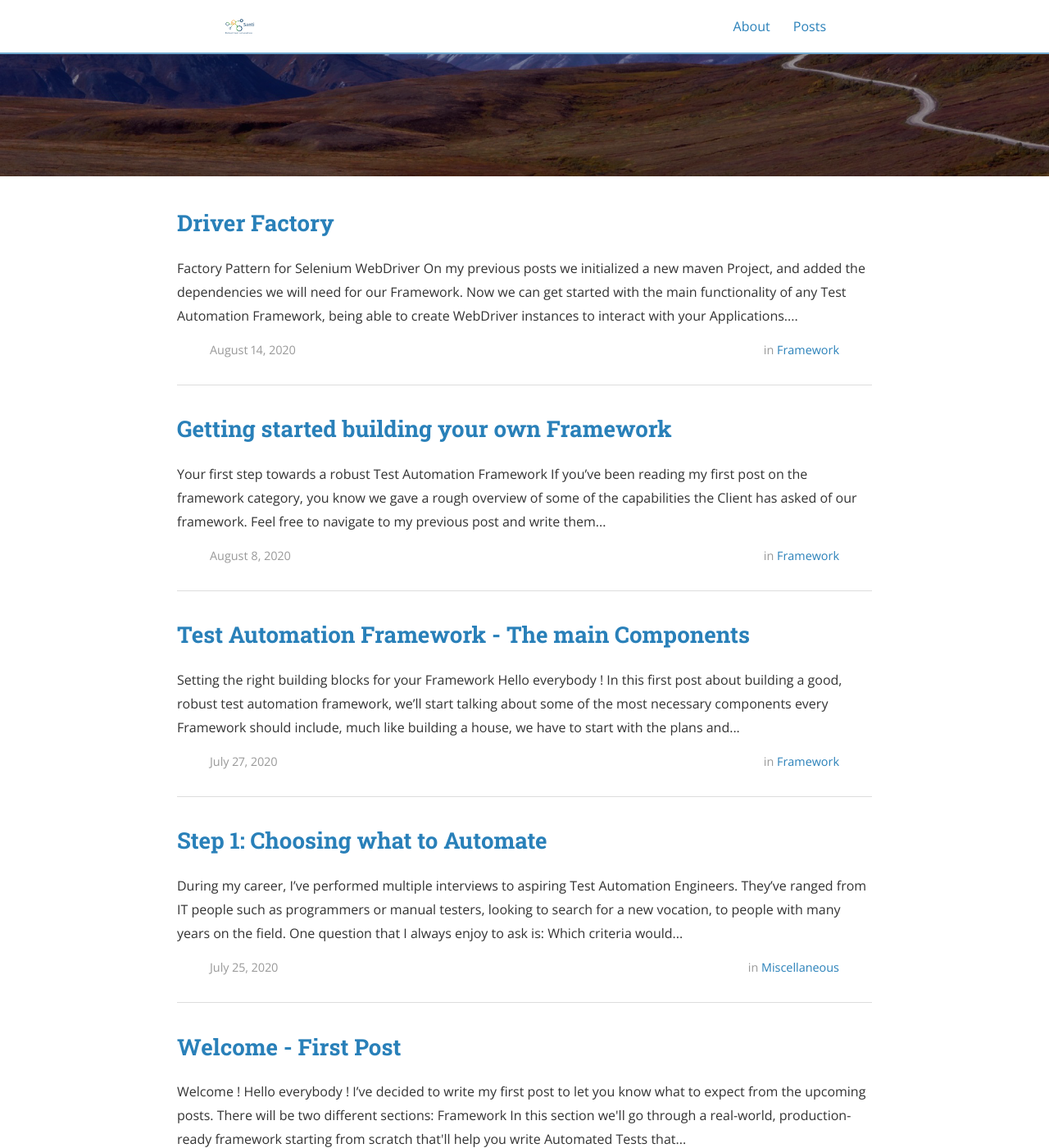
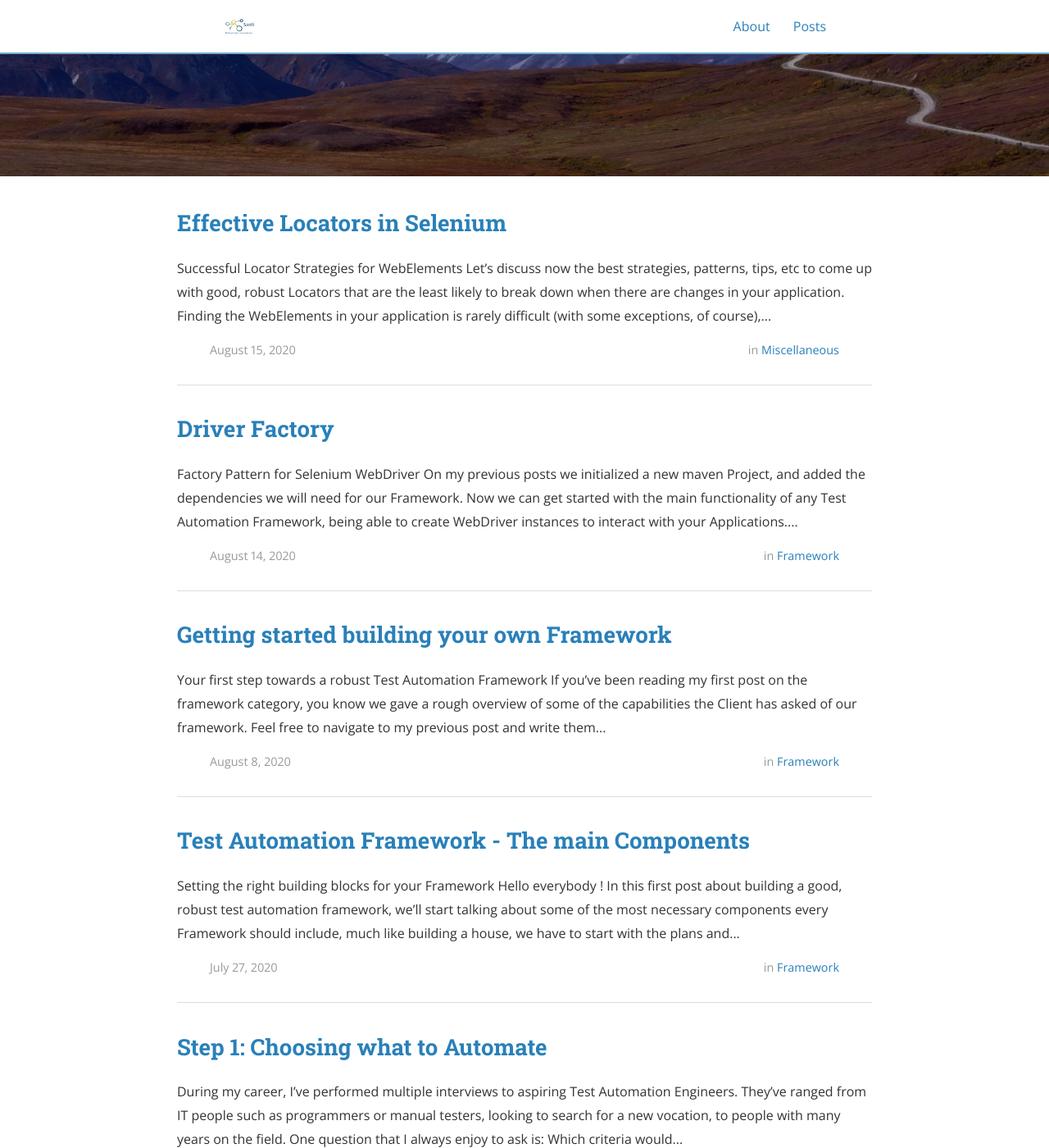
Before and after one commit to santiautomation/santiautomation.github.io, a Jekyll site: the page built from index.html, in a window 1280 px wide and 1400 px high, scrolled down 376 px. Shown: the whole window at 82% size. Built offline with Jekyll 4.4.1, drawn with Linux system fonts in a browser that asks for light colours; nearby versions of some CDN libraries; the list of posts is cut into pages by our own code; some of the changed lines change nothing that is shown; some of the changed text lies outside the part shown.

Commit message:
Locator Strategies Post

```diff
--- a/_layouts/default.html
+++ b/_layouts/default.html
@@ -13,6 +13,8 @@
 
     {% include footer.html %}
 
+	<form style="border:1px solid #ccc;padding:3px;text-align:center;" action="https://feedburner.google.com/fb/a/mailverify" method="post" target="popupwindow" onsubmit="window.open('https://feedburner.google.com/fb/a/mailverify?uri=RobustTestAutomationWithJava', 'popupwindow', 'scrollbars=yes,width=550,height=520');return true"><p>Enter your email address to receive an email when new content is posted:</p><p><input type="text" style="width:240px;margin-left: auto;margin-right: auto;" name="email"/></p><input type="hidden" value="RobustTestAutomationWithJava" name="uri"/><input type="hidden" name="loc" value="en_US"/><input type="submit" value="Subscribe" /><p>Delivered by <a href="https://feedburner.google.com" target="_blank">FeedBurner</a></p></form>
+
   </body>
 
 </html>
--- /dev/null
+++ b/_posts/2020-08-15-Locator Strategies .md
@@ -0,0 +1,115 @@
+---
+layout: post
+title:  "Effective Locators in Selenium"
+date:   2020-08-15T00:00:52-03:00
+author: Santiago L. Schumacher
+categories: miscellaneous
+---
+
+<h2>Successful Locator Strategies for WebElements</h2>
+
+Let's discuss now the best strategies, patterns, tips, etc to come up with good, robust Locators that are the least likely to break down when there are
+changes in your application.
+
+Finding the WebElements in your application is rarely difficult (with some exceptions, of course), but, knowing how to write <strong>great</strong> locators, thinking ahead,
+and keeping things organized can be troublesome.
+
+I will try to detail here some of the tips I always think of before writing a locator.
+
+If you are not new to the Selenium world, you've likely already read about the following available <strong>Locator Strategies</strong>:
+
+<ul>
+<li><strong>ID</strong></li>
+<li><strong>NAME</strong></li>
+<li><strong>LINKTEXT</strong></li>
+<li><strong>PARTIAL LINKTEXT</strong></li>
+<li><strong>TAG NAME</strong></li>
+<li><strong>CLASS NAME</strong></li>
+<li><strong>CSS</strong></li>
+<li><strong>XPATH</strong></li>
+</ul>
+
+You probably also read about the Order (in terms of relevance) in which to choose them, if all are available:
+<blockquote>
+ID > NAME > CLASS NAME > LINKTEXT > CSS > XPATH
+</blockquote>
+
+I do not intend to go against the grain here, however, keep the following in mind:
+
+<ul>
+<li>ID's are always your safest bet, BUT: <br/>
+	- They are not always unique: Althought a bad practice in Web Development, it is possible to have multiple elements sharing the same ID in one single page <br/>
+	- Some Websites, specially the ones that create content for you, such as ERP's (Enterprise Resource Planning) and CRM (Customer Relationship Management), or are created dynamically, will generate ID's for the Web Developers. That means, for us, that the ID will change every time you reload your page. Lucky for us this easy to tell, as they will always look something like <strong>"SomeId_123456"</strong>. If your id is concatenated with some numbers or a large set of characters, <strong>do not use ID strategy</strong></li>
+<li>Name and Class Name are often repetead in other elements. Keep this in mind before using them.</li>
+<li>Choosing when to use CSS or XPATH comes out to personal preference. The difference in performance is negligible, in fact, XPATH in many circumstances comes out on top of CSS, so, you are safe to ignore the haters here</li>
+<li>XPATH is the <strong>only</strong> locator able to find any web element, on any page. Making it the most exhaustive one, and useful for the trickiest elements</li>
+</ul>
+
+
+<section class="tips-container">
+    <div class="tip"> <strong> Tip: </strong><br/>{% raw %}When using Selenium's Page Factory, replace your wordy <code>@FindBy(how = How.ID, using = "recipient-email")</code>,
+	with the shorter, more readable form <code>@FindBy(id = "recipient-email")</code> {% endraw %}
+	</div>
+</section>
+<br/>
+<h3>A Case For XPATH's</h3>
+
+I won't discuss much about ID's or Class Names here since there really isn't much to talk about, instead, let me play devil's advocate. Personally, I've mostly used
+<strong>XPATH</strong>. I've already stated some of my reasonings, but to sum up:
+
+<div>
+<ol>
+	<li>Performance-wise, in general, CSS does better than XPATH. The difference between the two of them is, however, negligible. No one, in the history on Test Automation, has ever said that a test ran too slow because of the Locators.
+	If you're a numbers kind of guy, you can find the Math in posts such as <a href ="http://elementalselenium.com/tips/33-xpath-vs-css-revisited">here</a>. So, the next time you hear someone complain about how slow
+	XPATH is, you can remind him that the bottleneck will <strong>always</strong> be loading the page itself, never the locators. This should never be on the table.</li>
+	<li>XPATH's are able to find Elements by text, which is extremely useful. Consider the case where you got data from a Database or API, and need to compare it against your UI. Add this to the
+	fact that you can also add other filters to the text, such as <code>contains</code>.  You will find explanations of each of them on my <a href='https://docs.google.com/spreadsheets/d/13a-wUwPx-9BIpa4odchN-mmnEZd2j8KHH9uO_RNBblg/edit?usp=sharing'>XPATH CHEATSHEET</a></li>
+	<li>With XPATH you can find parent elements, or ancestors, which is not possible with CSS. </li>
+	<li>Most people say that CSS is more readable and easiear to understand than XPATH, and this is, of course, debatable. It comes down to one of my earlier points: It depends on your preference. Stick to what you feel more comfortable with, and try not to mix them too much</li>
+</ol>
+</div>
+
+I am a strong believer that most of the hate you will find towards XPATH's online comes from bad use of it, because there is such a thing as horrible xpaths, which are not common in other locators.<br/><br/>
+For example, the locator:<br/>
+ <code>//div/ol//*[2]</code> is a prime example of <strong>bad</strong> xpath.
+ <br/><br/>
+Why ? Huh... <br/>
+1 - It tells us nothing of what we're trying to find from looking at it (Other than it's an element inside a list). If you re-write to something in the lines of:
+<code>//ol//a[contains(@class, 'post-link')]</code> you will know in a simple glimpse, that you're looking for a list of Posts links.
+This will, together with smart variable naming convention, save you hours and hours of maintenance work.<br/>
+2 - That locator is extremely fragile. It'll stop working at the slightest change in the UI of your Application. You want to find 1 or 2 main points(or anchors) that are unlikely to change
+and use them.<br/><br/>
+Consider for example:<br/>
+<i>Bad Locator:</i><code>//body//section[@class='main-montent']//form//div/button[1]</code><br/>
+<i>Good Locator:</i><code>//form//button[contains(@class, 'save-form')]</code><br/><br/>
+In the example above, if the UI changes, such as moving the 'Save' button from the right side to the left, or adding more content to the form, will cause your tests to break.
+The second example, on the other hand, will simply find a button that contains the <code>save-form</code> class, and at the same time belongs to the form. It is not depedentant to <strong>where</strong> the button is placed inside the form. That is how an xpath should look like.
+
+Another very important tip from me is, if you're using xpath, never use the "<i>Copy Xpath</i>" option found in all popular browsers. They will, most of the time, provide you with awful locators that are maintenance hell and difficult to read and understand.
+Take a little time to learn XPATH by yourself and write a meaningful locator !<br/> It might take some time getting used to it, but it will save you countless hours in the long run.
+
+<section class="tips-container">
+    <div class="tip"> <strong> Tip: </strong><br/>{% raw %}Always use Page Factory (ie: Selenium's @FindBy annotation), with the only 2 expections being:<br/>
+	1 - You want dynamic locators, for example, creating a method which receives an Username as a paramter, and the locator being dependant, such as <code>driver.findElement(By.xpath(String.format("//p[contains(text(), '%s')]", user)))</code>{% endraw %}<br/>
+	2 - You have a WebElement and need to find its childs --> <code>myWebElement.findElement(By.xpath(".//a[@class='test']"))</code> - another common use case where Page Factory can't help you.<br/>
+	</div>
+</section>
+<br/>
+
+<h3><i>Warning: </i>XPATH Versions</h3>
+XPATH (XML Path Language) allows you to use expressions to search inside XML (in our case, HTML).
+It is not inherent or maintained by Selenium, instead, most WebDrivers (ChromeDriver, FirefoxDriver, etc) come bundled with a native XPATH of their own. <br/>
+From the looks of it, most, if not all, the WebDrivers today are using XPATH 1.0, so, be careful when searching on the web and finding references to things such as <code>lower-case, upper-case, starts-with</code>
+because they are from newer versions of Xpath and might not work on your scripts.
+You can find a complete reference to XPATH 1.0 from the <strong>World Wide Web Consortium</strong> at <a href='https://www.w3.org/TR/1999/REC-xpath-19991116/'>XPATH 1.0</a>.
+
+
+
+Please take a look at my <a href='https://docs.google.com/spreadsheets/d/13a-wUwPx-9BIpa4odchN-mmnEZd2j8KHH9uO_RNBblg/edit?usp=sharing'>XPATH CHEATSHEET</a> to learn more.
+
+<i>Having a difficult time with a rough element? <strong>Contact me</strong> and I'll help you find it.</i>
+
+
+
+Thanks for reading, until the next time,
+Santiago.
--- a/_sass/_layout.scss
+++ b/_sass/_layout.scss
@@ -378,7 +378,15 @@
       cursor: pointer;
       color: #3292a6;
     }
-  }
+ }
+
+.tips-container {
+	background-color: #90EE90;
+	border: 1px solid #ADFF2F;
+	padding: 10px;
+	font-style: italic;
+	border-radius: 15px;
+}
 
 /*
 *	Footer
```
